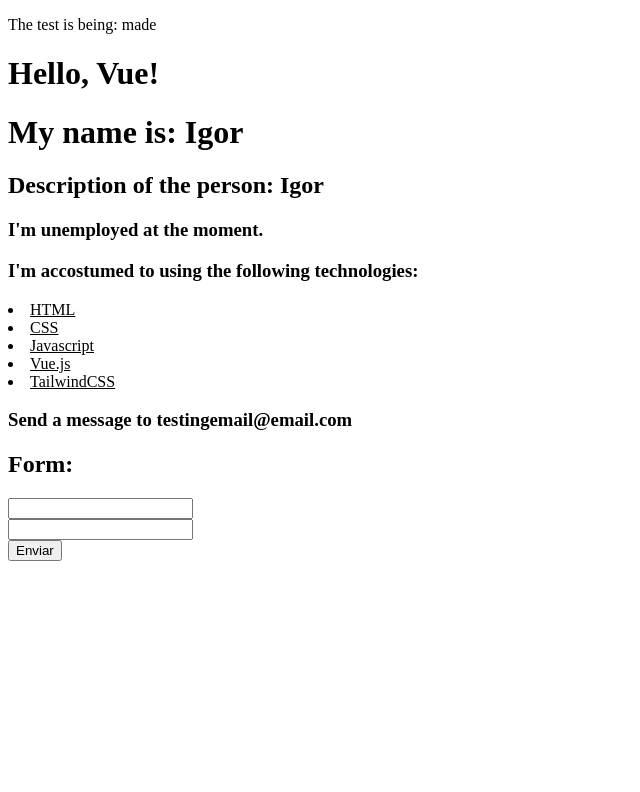
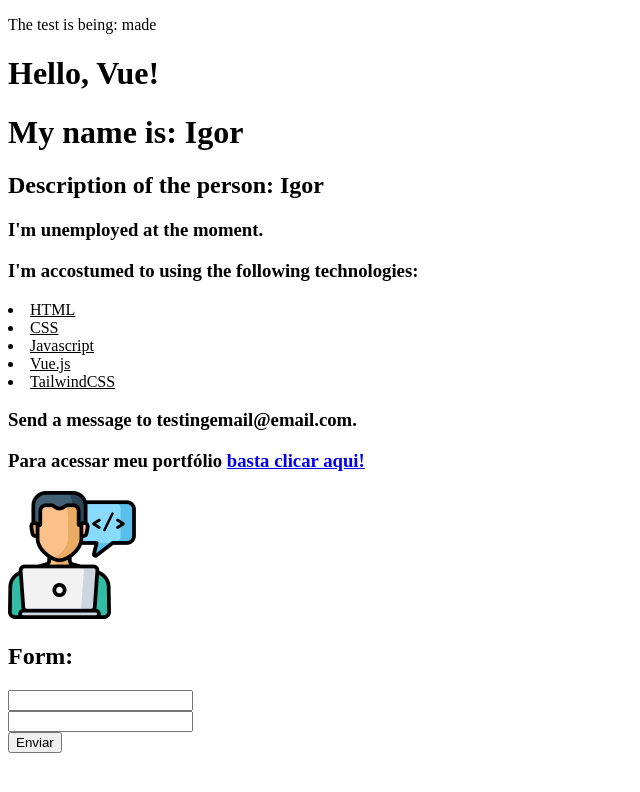
Before and after one commit to IgorBorgess/vue3-firstContact, a Vue app: page / in a window 1280 px wide. Shown: the top 792 px of the page, without its empty margins (0-640 px from the left). Built offline with nearby package versions, Linux system fonts and the light colour scheme.

Commit message:
[If applied] will create the picture component while binding it. and implementing it in Info.vue

```diff
--- a/src/components/Info.vue
+++ b/src/components/Info.vue
@@ -10,18 +10,25 @@
             <li>Vue.js</li>
             <li>TailwindCSS</li>
         </u>
-        <h3 v-show="show_email">Send a message to {{ email }}</h3>
+        <h3 v-show="show_email">Send a message to {{ email }}.</h3>
+        <h3>Para acessar meu portfólio <a v-bind:href="my_link" target="_blank">basta clicar aqui!</a></h3>
+        <Picture />
     </div>
 </template>
 
 <script>
+import Picture from "./Picture.vue"
 export default {
     name: "Info",
+    components: {
+        Picture
+        },
     data() {
         return {
             is_employed: false,
             show_email: true,
-            email: "testingemail@email.com"
+            email: "testingemail@email.com",
+            my_link: "https://google.com"
         }
     }
 }
--- /dev/null
+++ b/src/components/Picture.vue
@@ -0,0 +1,19 @@
+<template>
+    <img v-bind:src="avatar" :alt="description">
+</template>
+
+<script>
+export default {
+    name: "Picture",
+    data() {
+        return {
+            avatar: "/img/avatar.png",
+            description: "Guy with a computer"
+        }
+    }
+}
+</script>
+
+<style>
+
+</style>
```
Also changed, not shown: public/img/avatar.png (added).
